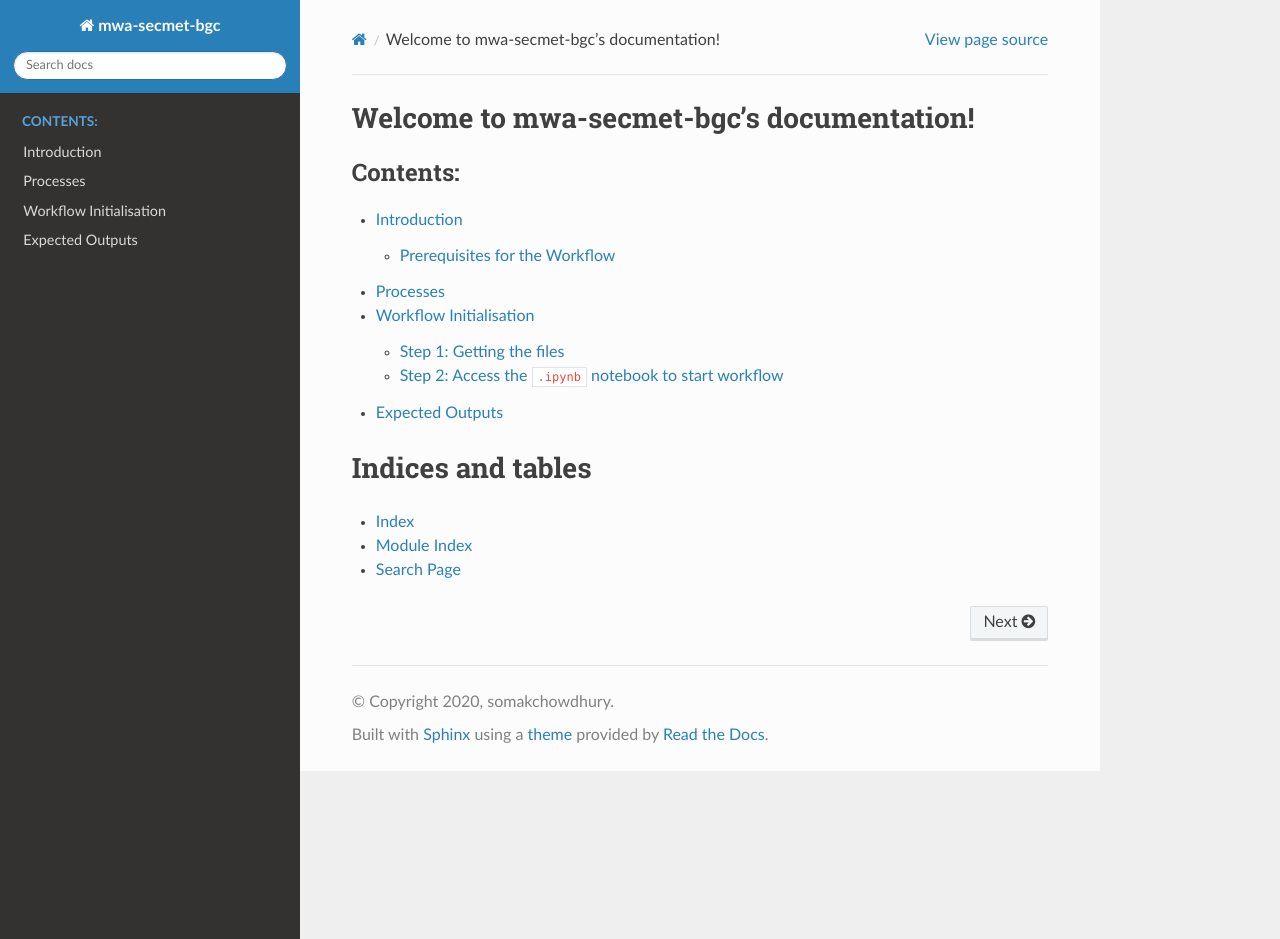
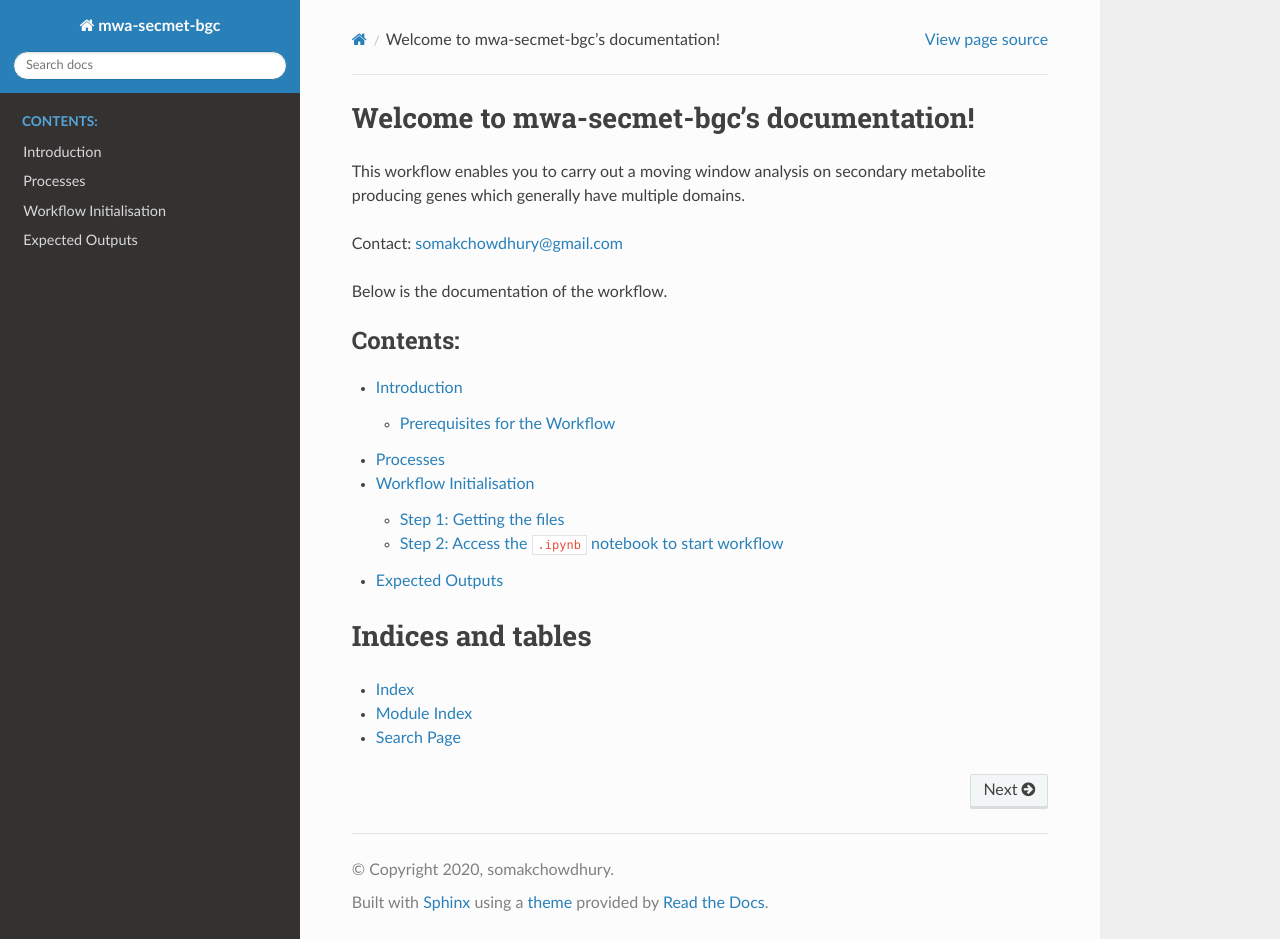
Before and after one commit to somakchowdhury/mwa-secmet-bgc, a Sphinx documentation site: the page built from docs/index.rst, in a window 1280 px wide and 939 px high. Built offline with Sphinx 7.4.7 and the Read the Docs theme 2.0.0, drawn with Linux system fonts in a browser that asks for light colours.

Commit message:
Updated general description

```diff
--- a/docs/index.rst
+++ b/docs/index.rst
@@ -5,6 +5,14 @@
 
 Welcome to mwa-secmet-bgc's documentation!
 ==========================================
+
+This workflow enables you to carry out a moving window analysis on secondary
+metabolite producing genes which generally have multiple domains.
+
+Contact: somakchowdhury@gmail.com
+
+Below is the documentation of the workflow.
+
 
 .. toctree::
    :maxdepth: 2
```
